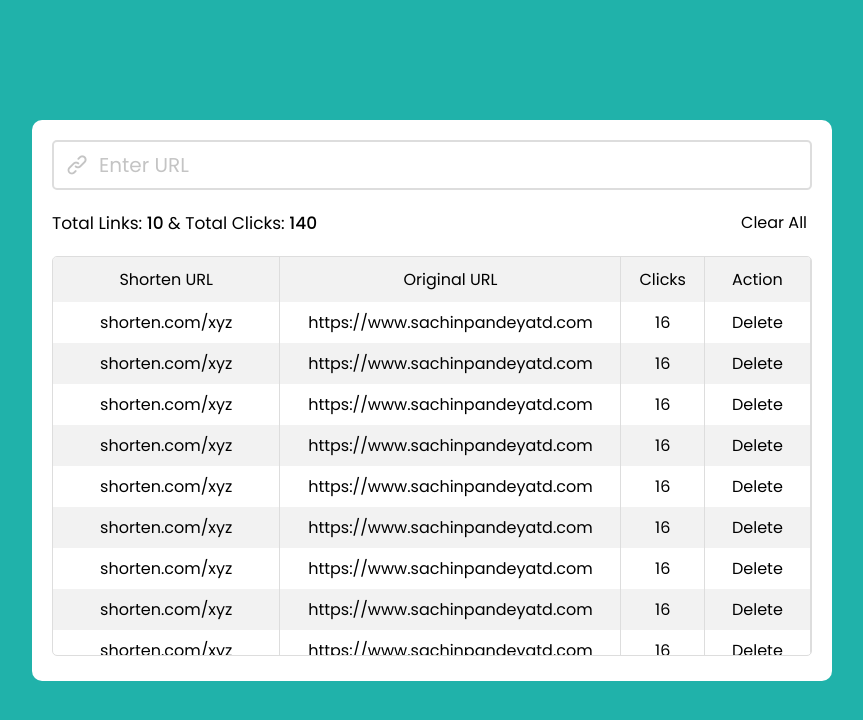
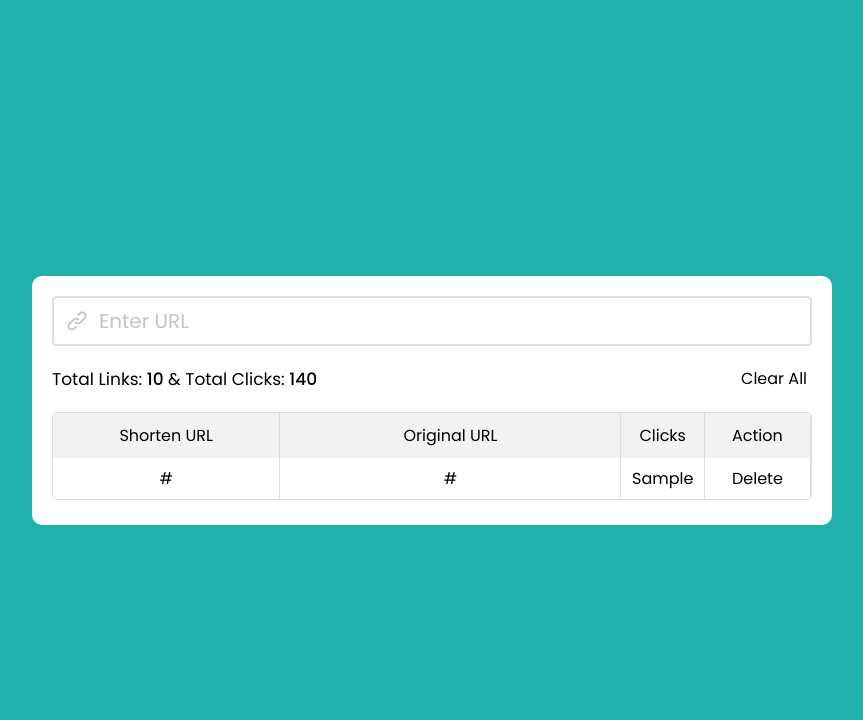
Before and after one commit to sachinpandeyatd/short-url, a PHP site: page / in a window 1280 px wide. Shown: the top 720 px of the page, without its empty margins (208-1071 px from the left). Run offline with PHP 8.4, Linux system fonts and the light colour scheme; tables that the repository leaves empty or names only in its code hold one stand-in row (values such as "Sample post").

Commit message:
now you can see your data below the input box

```diff
--- a/index.php
+++ b/index.php
@@ -1,6 +1,7 @@
 <?php
+    include "php/config.php";
+
     if(isset($_GET['u'])){
-        include "php/config.php";
         $u = mysqli_real_escape_string($conn, $_GET['u']);
 
         $sql = mysqli_query($conn, "SELECT full_url FROM url WHERE shorten_url = '{$u}'");
@@ -28,6 +29,10 @@
             <i class="url-icon uil uil-link"></i>
             <button type="submit">Shorten</button>
         </form>
+        <?php
+            $sql2 = mysqli_query($conn, "SELECT * FROM url ORDER BY id DESC");
+            if(mysqli_num_rows($sql2) > 0){
+            ?>
             <div class="count">
                 <span>Total Links: <span>10</span> & Total Clicks: <span>140</span></span>
                 <a href="#">Clear All</a>
@@ -39,78 +44,19 @@
                 <li>Clicks</li>
                 <li>Action</li>
             </div>
+            <?php
+            while($row = mysqli_fetch_assoc($sql2)){
+                ?>
                     <div class="data">
-                <li><a href="#">shorten.com/xyz</a></li>
-                <li>https://www.sachinpandeyatd.com</li>
-                <li>16</li>
+                        <li><a href="#"><?php echo $row['shorten_url']; ?></a></li>
+                        <li><?php echo $row['full_url']; ?></li>
+                        <li><?php echo $row['clicks']; ?></li>
                         <li><a href="#">Delete</a></li>
                     </div>
-            <div class="data">
-                <li><a href="#">shorten.com/xyz</a></li>
-                <li>https://www.sachinpandeyatd.com</li>
-                <li>16</li>
-                <li><a href="#">Delete</a></li>
-            </div>
-            <div class="data">
-                <li><a href="#">shorten.com/xyz</a></li>
-                <li>https://www.sachinpandeyatd.com</li>
-                <li>16</li>
-                <li><a href="#">Delete</a></li>
-            </div>
-            <div class="data">
-                <li><a href="#">shorten.com/xyz</a></li>
-                <li>https://www.sachinpandeyatd.com</li>
-                <li>16</li>
-                <li><a href="#">Delete</a></li>
-            </div>
-            <div class="data">
-                <li><a href="#">shorten.com/xyz</a></li>
-                <li>https://www.sachinpandeyatd.com</li>
-                <li>16</li>
-                <li><a href="#">Delete</a></li>
-            </div>
-            <div class="data">
-                <li><a href="#">shorten.com/xyz</a></li>
-                <li>https://www.sachinpandeyatd.com</li>
-                <li>16</li>
-                <li><a href="#">Delete</a></li>
-            </div>
-            <div class="data">
-                <li><a href="#">shorten.com/xyz</a></li>
-                <li>https://www.sachinpandeyatd.com</li>
-                <li>16</li>
-                <li><a href="#">Delete</a></li>
-            </div>
-            <div class="data">
-                <li><a href="#">shorten.com/xyz</a></li>
-                <li>https://www.sachinpandeyatd.com</li>
-                <li>16</li>
-                <li><a href="#">Delete</a></li>
-            </div>
-            <div class="data">
-                <li><a href="#">shorten.com/xyz</a></li>
-                <li>https://www.sachinpandeyatd.com</li>
-                <li>16</li>
-                <li><a href="#">Delete</a></li>
-            </div>
-            <div class="data">
-                <li><a href="#">shorten.com/xyz</a></li>
-                <li>https://www.sachinpandeyatd.com</li>
-                <li>16</li>
-                <li><a href="#">Delete</a></li>
-            </div>
-            <div class="data">
-                <li><a href="#">shorten.com/xyz</a></li>
-                <li>https://www.sachinpandeyatd.com</li>
-                <li>16</li>
-                <li><a href="#">Delete</a></li>
-            </div>
-            <div class="data">
-                <li><a href="#">shorten.com/xyz</a></li>
-                <li>https://www.sachinpandeyatd.com</li>
-                <li>16</li>
-                <li><a href="#">Delete</a></li>
-            </div>
+                <?php
+            }
+        }
+        ?>
         </div>
     </div>
 
```
Lines whose indentation alone changed are shown as unchanged.
